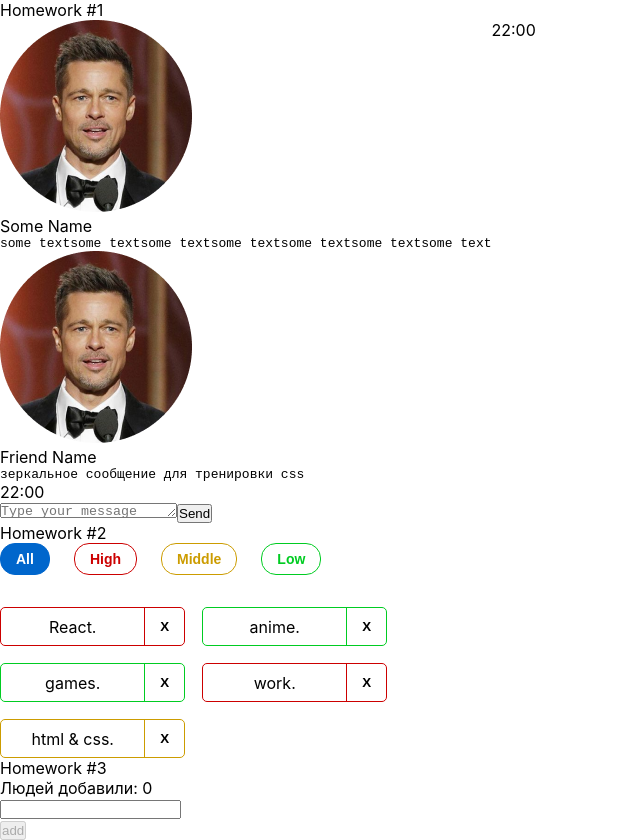
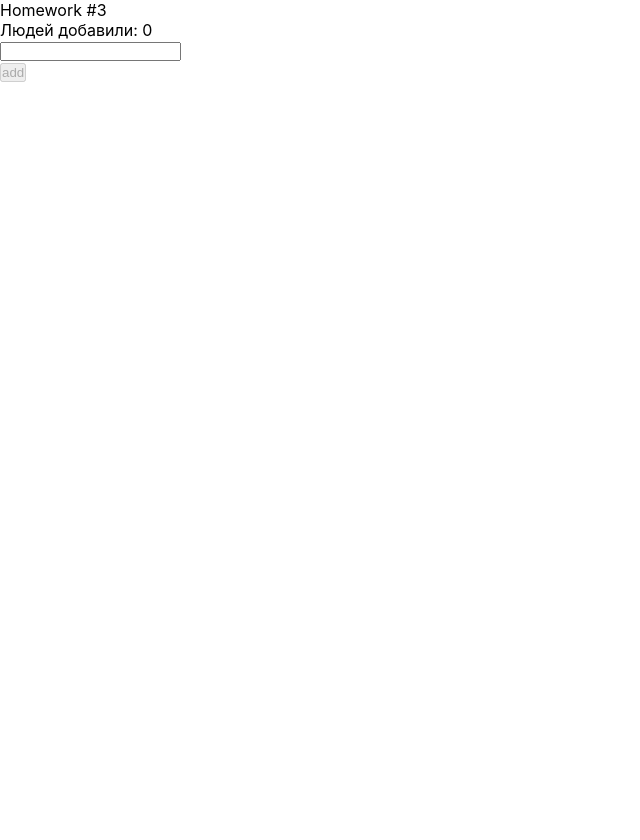
Before and after one commit to digitrom/hws2-master, a React (Create React App) app: page / in a window 1280 px wide. Shown: the whole page, without its empty margins (0-640 px from the left). After the commit the page ends 800 px from the top, so only its background shows below. Built offline with nearby package versions, Linux system fonts and the light colour scheme.

Commit message:
HW3 - done

```diff
--- a/src/s1-main/App.tsx
+++ b/src/s1-main/App.tsx
@@ -7,9 +7,9 @@ import HW3 from "../s2-homeworks/hw03/HW3";
 function App() {
     return (
         <div className={s.App}>
-            <HW1/>
+            {/*<HW1/>*/}
             {/*раскомментировать по ходу выполнения*/}
-            <HW2/>
+            {/*<HW2/>*/}
 
             <HW3/>
             {/*<HW4/>*/}
```
